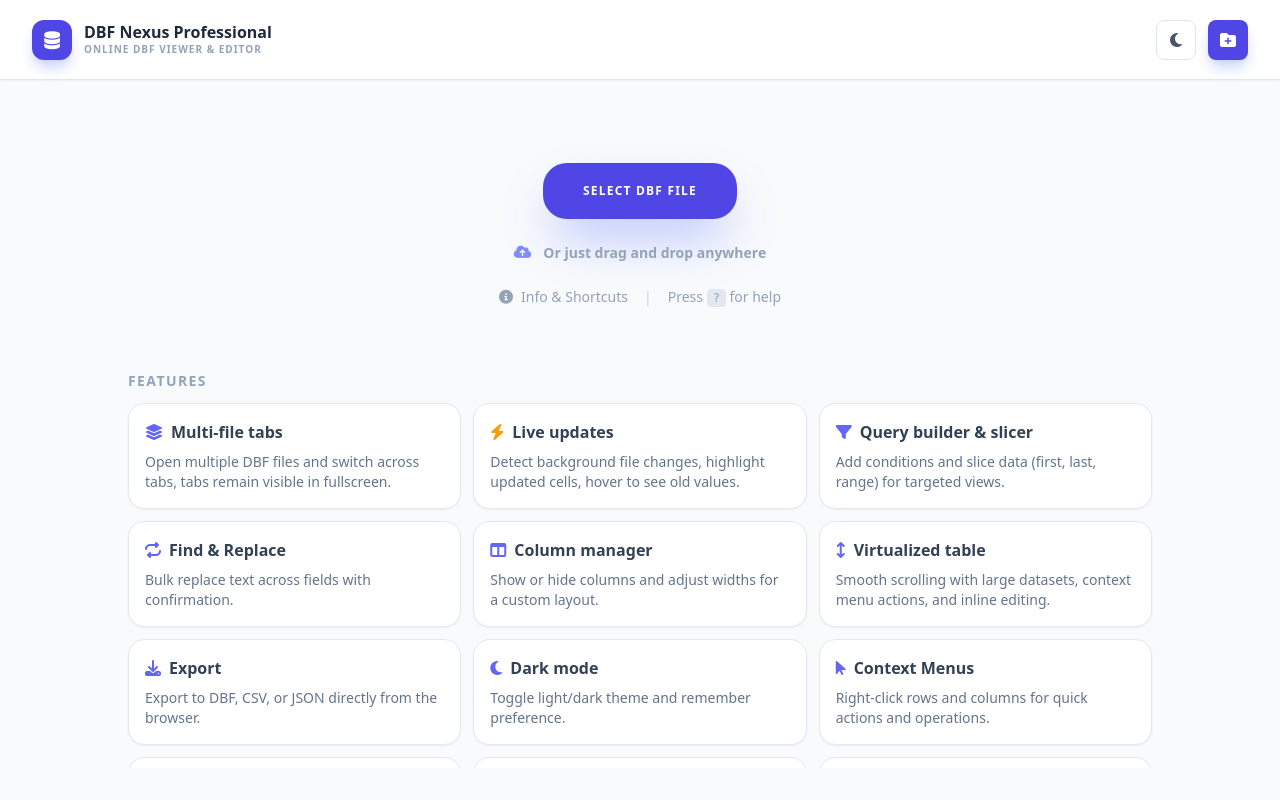
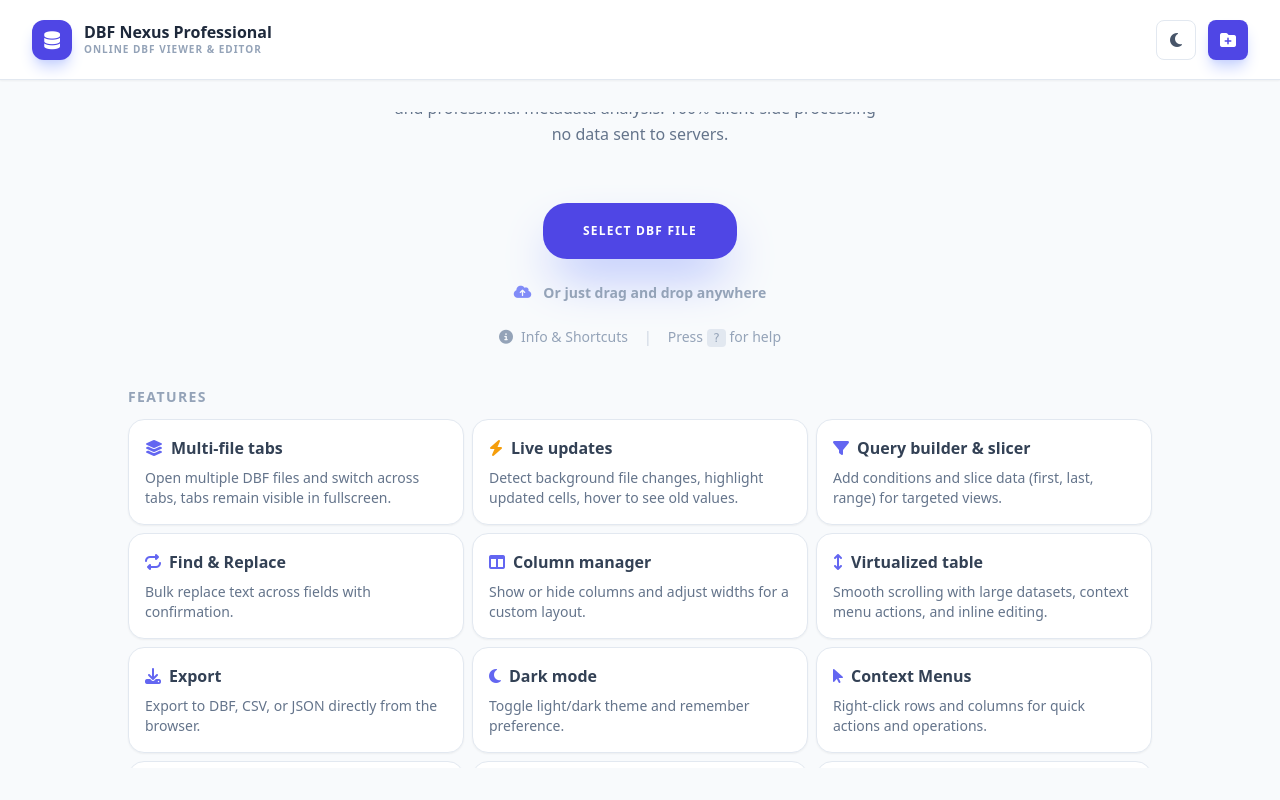
Before and after one commit to gitSambhal/dbf-file-viewer-and-editor, a React (Vite) app: page / in a window 1280 px wide. Built offline with nearby package versions, Linux system fonts and the light colour scheme.

Commit message:
style: adjust spacing and padding in empty state UI
- Reduce vertical padding and margins for better visual balance
- Decrease gap between feature cards for more compact layout
- Adjust top padding of empty state container to align with other UI elements

```diff
--- a/App.tsx
+++ b/App.tsx
@@ -1275,12 +1275,12 @@
           )}
 
           {status === AppStatus.IDLE && tabs.length === 0 && (
-            <div className="h-full overflow-y-auto flex flex-col items-center justify-center text-center animate-in fade-in zoom-in-95 duration-500 py-8">
+            <div className="h-full overflow-y-auto flex flex-col items-center justify-center text-center animate-in fade-in zoom-in-95 duration-500 py-4 pt-12">
               <div className="w-24 h-24 bg-indigo-50 dark:bg-indigo-900/20 rounded-[2rem] flex items-center justify-center mb-8 shadow-xl shadow-indigo-100/50 dark:shadow-indigo-900/10">
                 <i className="fa-solid fa-database text-4xl text-indigo-500"></i>
               </div>
               <h2 className="text-3xl font-extrabold text-slate-800 dark:text-slate-100 mb-3 uppercase tracking-tighter">DBF Nexus Online Studio</h2>
-              <p className="text-slate-500 dark:text-slate-400 max-w-lg mx-auto mb-10 leading-relaxed font-medium">The ultimate browser-based power tool for dBase tables. Securely view and edit DBF files with virtualized scroll, multi-format exports, and professional metadata analysis. 100% client-side processing - no data sent to servers.</p>
+              <p className="text-slate-500 dark:text-slate-400 max-w-lg mx-auto mb-6 leading-relaxed font-medium">The ultimate browser-based power tool for dBase tables. Securely view and edit DBF files with virtualized scroll, multi-format exports, and professional metadata analysis. 100% client-side processing - no data sent to servers.</p>
               <div className="flex flex-col items-center gap-6 mt-8">
                 <button onClick={handleOpenFilesClick} className="px-10 py-5 bg-indigo-600 text-white rounded-3xl font-black shadow-2xl shadow-indigo-300 dark:shadow-indigo-900/30 hover:bg-indigo-700 hover:-translate-y-1 active:scale-95 transition-all uppercase tracking-widest text-xs">
                   SELECT DBF FILE
@@ -1301,9 +1301,9 @@
                   <span className="text-slate-300 dark:text-slate-600">|</span>
                   <span>Press <kbd className="px-1.5 py-0.5 bg-slate-200 dark:bg-slate-700 rounded text-xs">?</kbd> for help</span>
                 </div>
-                <div className="mt-10 w-full max-w-5xl text-left mb-8">
+                <div className="mt-4 w-full max-w-5xl text-left mb-2">
                   <h3 className="text-sm font-black uppercase tracking-widest text-slate-400 mb-3">Features</h3>
-                  <div className="grid grid-cols-1 md:grid-cols-2 lg:grid-cols-3 gap-3">
+                  <div className="grid grid-cols-1 md:grid-cols-2 lg:grid-cols-3 gap-2">
                     <div className="p-4 rounded-2xl bg-white dark:bg-slate-900 border border-slate-200 dark:border-slate-800 shadow-sm">
                       <div className="flex items-center gap-2 text-slate-700 dark:text-slate-200 font-bold mb-2"><i className="fa-solid fa-layer-group text-indigo-500"></i> Multi-file tabs</div>
                       <p className="text-sm text-slate-500 dark:text-slate-400">Open multiple DBF files and switch across tabs, tabs remain visible in fullscreen.</p>
```
